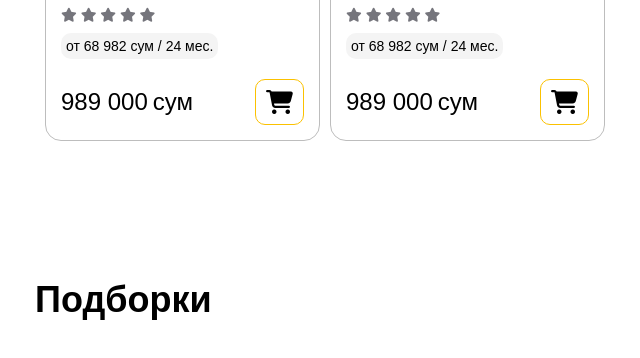
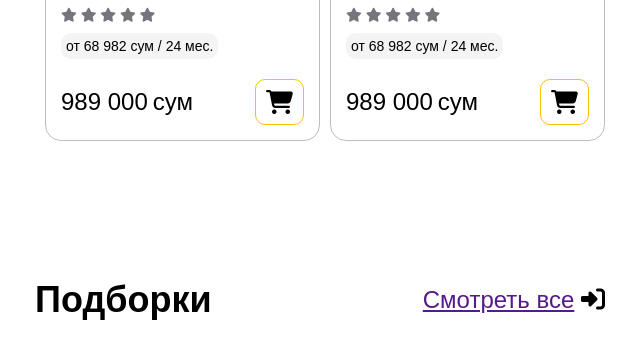
Before and after one commit to abdulazizsaidovcode/texnomart, a plain HTML site: page html/index.html in a window 1280 px wide. Shown: the part 1600-1958 px from the top of the page, without its empty margins (15-655 px from the left). Drawn offline with nearby package versions, Linux system fonts and the light colour scheme.

Commit message:
aaaa
Signed-off-by: Abdulazizsaidovcode <Abdulazizbey5@gmail.com>

```diff
--- a/html/index.html
+++ b/html/index.html
@@ -69,9 +69,12 @@
   <header>
     <div class="header__carusell">
       <div>
-        <img src="https://mini-io-api.texnomart.uz/newcontent/slider/58/wJMjN1WWKlQmPEwJ4MTblKVrGrPBOrSB9jAHQJJC.webp" class="head__img" alt="">
-        <img src="https://mini-io-api.texnomart.uz/newcontent/slider/58/wJMjN1WWKlQmPEwJ4MTblKVrGrPBOrSB9jAHQJJC.webp" class="head__img" alt="">
-        <img src="https://mini-io-api.texnomart.uz/newcontent/slider/58/wJMjN1WWKlQmPEwJ4MTblKVrGrPBOrSB9jAHQJJC.webp" class="head__img" alt="">
+        <img src="https://mini-io-api.texnomart.uz/newcontent/slider/58/wJMjN1WWKlQmPEwJ4MTblKVrGrPBOrSB9jAHQJJC.webp"
+          class="head__img" alt="">
+        <img src="https://mini-io-api.texnomart.uz/newcontent/slider/58/wJMjN1WWKlQmPEwJ4MTblKVrGrPBOrSB9jAHQJJC.webp"
+          class="head__img" alt="">
+        <img src="https://mini-io-api.texnomart.uz/newcontent/slider/58/wJMjN1WWKlQmPEwJ4MTblKVrGrPBOrSB9jAHQJJC.webp"
+          class="head__img" alt="">
       </div>
       <button class="head-carousel__button head-carousel__button__left">&lt;</button>
       <button class="head-carousel__button head-carousel__button__right">&gt;</button>
@@ -210,6 +213,10 @@
   <section class="product">
     <div class="title">
       <h1>Подборки</h1>
+      <div>
+        <a href="">Смотреть все</a>
+        <i class="fa-solid fa-right-to-bracket"></i>
+      </div>
     </div>
     <div class="product-head">
       <div class="product__card">
--- a/scss/all-blocks/_products.scss
+++ b/scss/all-blocks/_products.scss
@@ -8,6 +8,7 @@ $card-section-head: 600px;
     flex-direction: column;
     .title {
         padding: 0 0 $defolt--width-40-px 0;
+        @include align-c-justify-b;
     }
     .product-head {
         width: $defolt--width-100-persent;
```
Also changed, not shown: scss/main.css, 1 other file.
